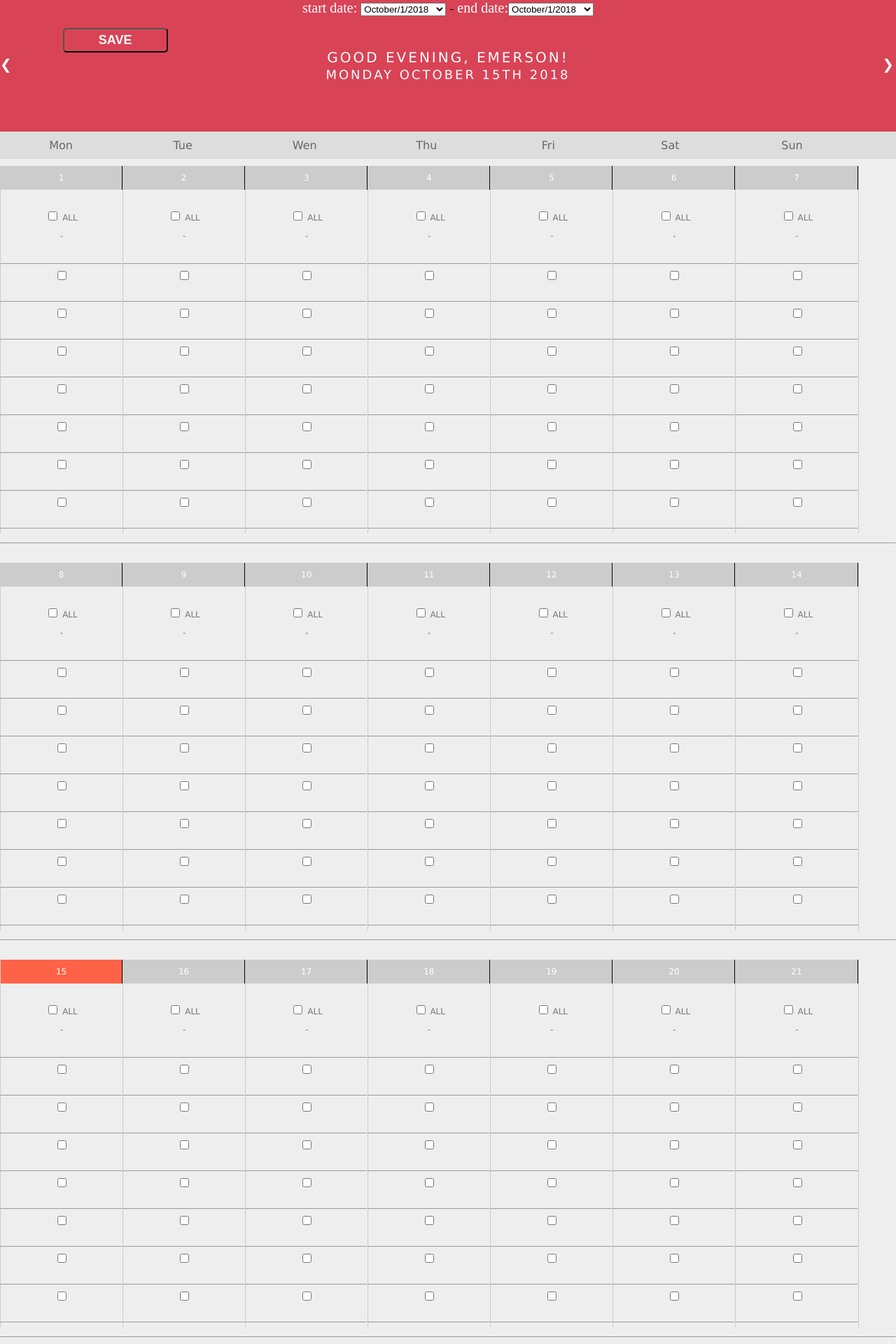
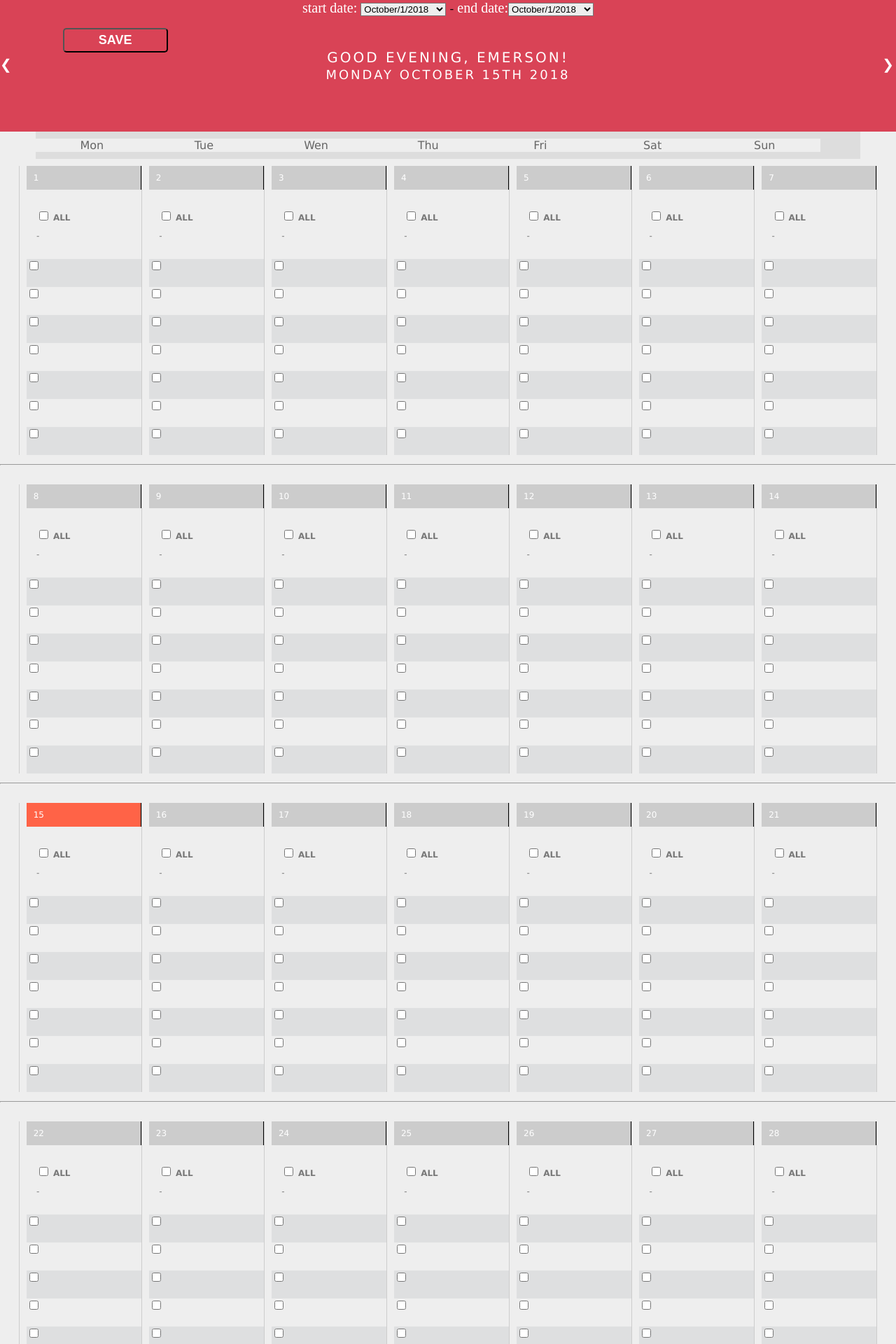
Before and after one commit to ampourgh/Calendar, a PHP site: page / in a window 1280 px wide. Shown: the top 1920 px of the page at 70% size. Run offline with PHP 8.4, Linux system fonts and the light colour scheme.

Commit message:
feat: design refinements
Change margin and colors

```diff
--- a/css/styles.css
+++ b/css/styles.css
@@ -1,5 +1,16 @@
-ul {list-style-type: none;}
-body {font-family: Verdana, sans-serif; margin: 0; padding: 0;}
+* {
+	background: #eee;
+}
+
+ul {
+	list-style-type: none;
+}
+
+body {
+	font-family: Verdana, sans-serif;
+	margin: 0;
+	padding: 0;
+}
 
 /*
 NAVIGATION BAR
@@ -18,6 +29,7 @@ NAVIGATION BAR
 
 .navbar a {
 	font-size: 20px;
+	background: rgba(217, 67, 86, 1);
 	font-family: 'Coda';
 	color: #fff;
 	text-decoration: none;
@@ -67,6 +79,7 @@ NAVIGATION BAR
 
 .month ul li {
     color: white;
+		background: rgba(217, 67, 86, 1);
     font-size: 20px;
     text-transform: uppercase;
     letter-spacing: 3px;
@@ -114,6 +127,11 @@ NAVIGATION BAR
     font-size:12px;
     color: #777;
 		border-left: 1px solid #ccc;
+}
+
+.not-center {
+	padding-left: 14%;
+	text-align: left;
 }
 
 .active {
--- a/index.php
+++ b/index.php
@@ -73,7 +73,7 @@
                 <li class="next">&#10095;</li>
                 <li>' . $goodDay . ', Emerson!
                 <br>
-                <span style="font-size:18px">'
+                <span style="font-size:18px; background: rgba(217, 67, 86, 1);">'
                 . date("l F jS Y") . '<br></span>
                 </li>
              </ul>
@@ -83,7 +83,7 @@
 
       $daysArray = array('Mon', 'Tue', 'Wen', 'Thu', 'Fri', 'Sat', 'Sun');
 
-      echo '<ul class="weekdays">';
+      echo '<ul class="weekdays" style="margin: 0 4%;">';
       foreach($daysArray as $day) {
         echo '<li>' . $day . '</li>';
       }
@@ -96,7 +96,7 @@
       $firstDay = date('D', $timestamp);
 
         // Lists the days within the current month
-        echo '<ul class="days">';
+        echo '<ul class="days" style="text-align: center;">';
         $j = 0;
         $h = 10;
         for ($i=1; $i < (cal_days_in_month(CAL_GREGORIAN, date("m"), date("Y")) + 1); $i++) {
@@ -115,25 +115,25 @@
               echo 'class="day-border"';
             }
 
-            echo '><div class="';
+            echo ' style="text-align: left;"><div class="';
 
             if($i == date("j")) {
-                echo 'active">';
+                echo 'active" style="margin-left: 10px;">';
             } else {
-                echo 'not-active">';
+                echo 'not-active" style="margin-left: 10px;">';
             }
 
             echo $i . '</div><br><br>'
-                  . '<th><INPUT type="checkbox" class="checkBox" id="' . $i . '" onchange="checkAll(this)" name="chk[]" /> </th>
-                  ALL
-                  <p id="time' . $i . '"> - </p><br><hr>
-                  <input id="' . ($h + '0') . '" onchange="showTextBox(this)" class="checkBox" type="checkbox"><input type="text" placeholder="Task #1" style="visibility: hidden;" class="textBox"><br><hr>
-                  <input id="' . ($h + '1') . '" onchange="showTextBox(this)" class="checkBox" type="checkbox"><input type="text" placeholder="Task #2" style="visibility: hidden;" class="textBox"><br><hr>
-                  <input id="' . ($h + '2') . '" onchange="showTextBox(this)" class="checkBox" type="checkbox"><input type="text" placeholder="Task #3" style="visibility: hidden;" class="textBox"><br><hr>
-                  <input id="' . ($h + '3') . '" onchange="showTextBox(this)" class="checkBox" type="checkbox"><input type="text" placeholder="Task #4" style="visibility: hidden;" class="textBox"><br><hr>
-                  <input id="' . ($h + '4') . '" onchange="showTextBox(this)" class="checkBox" type="checkbox"><input type="text" placeholder="Task #5" style="visibility: hidden;" class="textBox"><br><hr>
-                  <input id="' . ($h + '5') . '" onchange="showTextBox(this)" class="checkBox" type="checkbox"><input type="text" placeholder="Task #6" style="visibility: hidden;" class="textBox"><br><hr>
-                  <input id="' . ($h + '6') . '" onchange="showTextBox(this)" class="checkBox" type="checkbox"><input type="text" placeholder="Task #7" style="visibility: hidden;" class="textBox"><br><hr>
+                  . '<div class="not-center"><th><INPUT type="checkbox" class="checkBox not-center" id="' . $i . '" onchange="checkAll(this)" name="chk[]" /> </th>
+                  <b>ALL</b>
+                  <p id="time' . $i . '"> - </p></div><br>
+                  <div style="margin-left: 10px;background: #dedfe0;"><input id="' . ($h + '0') . '" onchange="showTextBox(this)" class="checkBox" type="checkbox"><input type="text" placeholder="Task #1" style="visibility: hidden;" class="textBox"><br></div>
+                  <div style="margin-left: 10px;"><input id="' . ($h + '1') . '" onchange="showTextBox(this)" class="checkBox" type="checkbox"><input type="text" placeholder="Task #2" style="visibility: hidden;" class="textBox"><br></div>
+                  <div style="margin-left: 10px;background: #dedfe0;"><input id="' . ($h + '2') . '" onchange="showTextBox(this)" class="checkBox" type="checkbox"><input type="text" placeholder="Task #3" style="visibility: hidden;" class="textBox"><br></div>
+                  <div style="margin-left: 10px;"><input id="' . ($h + '3') . '" onchange="showTextBox(this)" class="checkBox" type="checkbox"><input type="text" placeholder="Task #4" style="visibility: hidden;" class="textBox"><br></div>
+                  <div style="margin-left: 10px;background: #dedfe0;"><input id="' . ($h + '4') . '" onchange="showTextBox(this)" class="checkBox" type="checkbox"><input type="text" placeholder="Task #5" style="visibility: hidden;" class="textBox"><br></div>
+                  <div style="margin-left: 10px;"><input id="' . ($h + '5') . '" onchange="showTextBox(this)" class="checkBox" type="checkbox"><input type="text" placeholder="Task #6" style="visibility: hidden;" class="textBox"><br></div>
+                  <div style="margin-left: 10px;background: #dedfe0;"><input id="' . ($h + '6') . '" onchange="showTextBox(this)" class="checkBox" type="checkbox"><input type="text" placeholder="Task #7" style="visibility: hidden;" class="textBox"><br></div>
                   </li>';
 
               if ($i % 7 == 0) {
```
Also changed, not shown: css/style.css (deleted).
